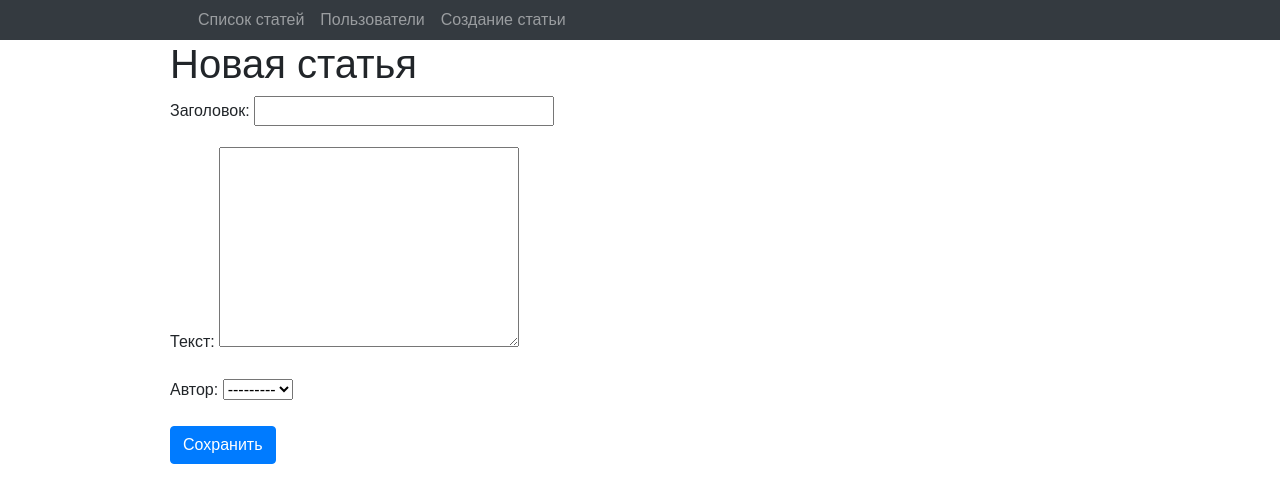
After one commit to Bak0903/python_group_2_homework_43_bakai_naralyev, a Django app: page /article/create in a window 1280 px wide. The commit adds this page. Shown: the top 503 px of the page. Run offline with Django 3.2, Linux system fonts and the light colour scheme; data that the repository does not hold is empty; some libraries are stand-ins or nearby versions.

Commit message:
Complete 43(except styles).

```diff
--- a/blog/blog/settings.py
+++ b/blog/blog/settings.py
@@ -119,3 +119,4 @@ USE_TZ = True
 # https://docs.djangoproject.com/en/2.1/howto/static-files/
 
 STATIC_URL = '/static/'
+STATIC_ROOT = os.path.join(BASE_DIR, "static")
--- a/blog/blog/urls.py
+++ b/blog/blog/urls.py
@@ -15,7 +15,10 @@ Including another URLconf
 """
 from django.contrib import admin
 from django.urls import path
-from webapp.views import ArticleListView, ArticleDetailView, BloggerListView, BloggerDetailView, favorite_articles
+from webapp.views import ArticleListView, ArticleDetailView, \
+        BloggerListView, BloggerDetailView, favorite_articles, \
+        ProjectCreateView, ProjectUpdateView, CommentCreateView, \
+        ProjectDeleteView
 
 urlpatterns = [
     path('admin/', admin.site.urls),
@@ -24,4 +27,11 @@ urlpatterns = [
     path('blogger', BloggerListView.as_view(), name='blogger_list'),
     path('blogger/<int:pk>', BloggerDetailView.as_view(), name='blogger_detail'),
     path('favorite/<int:blogger_pk>', favorite_articles, name='favorite'),
+
+
+    path('article/create', ProjectCreateView.as_view(), name='create_article'),
+    path('article/<int:pk>/delete', ProjectDeleteView.as_view(), name='article_delete'),
+    path('article/<int:pk>/update', ProjectUpdateView.as_view(), name='article_update'),
+    path('article_comment/add', CommentCreateView.as_view(), name='create_comment'),
+
 ]
--- /dev/null
+++ b/blog/webapp/forms.py
@@ -0,0 +1,18 @@
+from django import forms
+from webapp.models import Article, Comment
+
+
+class SearchArticleForm(forms.Form):
+    search = forms.CharField(max_length=50, required=False, label="Поле для поиска")
+
+
+class ArticleForm(forms.ModelForm):
+    class Meta:
+        model = Article
+        fields = ['title', 'text', 'author']
+
+
+class CommentForm(forms.ModelForm):
+    class Meta:
+        model = Comment
+        fields = ['author', 'text', 'comment_to_article']
--- /dev/null
+++ b/blog/webapp/static/css/style.css
@@ -0,0 +1,86 @@
+body {
+    font-family: Arial, sans-serif;
+}
+
+
+.my_container {
+    width: 940px;
+    margin: 0 auto;
+
+}
+
+.navbar-nav, .inner_container {
+    padding: 0 20px;
+}
+
+.alert {
+    width: 49%;
+}
+
+.head {
+    width: 100%;
+}
+
+.my_title {
+    width: 60%;
+}
+
+.edit_or_del {
+    width: 22%;
+    float: right;
+}
+
+.btn-success {
+    margin-top: 40px;
+    width: 91px;
+}
+
+.h1 {
+    padding-top: 21px;
+    height: 90px;
+    text-align: center;
+}
+
+.h2 {
+    font-size: 14px;
+    font-weight: bold;
+}
+
+a {
+    text-decoration: none;
+    color: firebrick;
+}
+
+a:hover {
+    text-decoration: none;
+    color: black;
+}
+
+.email_text{
+    font-size: 14px;
+}
+
+.text-justify {
+    margin: 27px 0;
+    padding-right: 8px;
+}
+
+.text-right {
+    margin: 10px 23px;
+    color: grey;
+}
+
+.modal-title {
+    margin-left: 146px;
+}
+
+.modal_btn {
+    width: 100px;
+}
+textarea, input {
+    width: 300px;
+}
+
+textarea {
+    height: 200px;
+}
--- /dev/null
+++ b/blog/webapp/templates/article_create.html
@@ -0,0 +1,10 @@
+{% extends 'base.html' %}
+{% block title %}Статьи{% endblock %}
+{% block content %}
+    <h1>Новая статья</h1>
+    <form action="{% url 'create_article' %}" method="post">
+        {% csrf_token %}
+        {{ form.as_p }}
+        <button type="submit" class="btn btn-primary">Сохранить</button>
+    </form>
+{% endblock %}
--- a/blog/webapp/templates/base.html
+++ b/blog/webapp/templates/base.html
@@ -8,22 +8,24 @@
     <meta http-equiv="X-UA-Compatible" content="ie=edge">
     <title>{% block title %}{% endblock %}</title>
     <link rel="stylesheet" href="https://stackpath.bootstrapcdn.com/bootstrap/4.1.3/css/bootstrap.min.css" integrity="sha384-MCw98/SFnGE8fJT3GXwEOngsV7Zt27NXFoaoApmYm81iuXoPkFOJwJ8ERdknLPMO" crossorigin="anonymous">
-
+    <link rel="stylesheet" href="../static/css/style.css">
 </head>
 <body>
 
-            <nav class="navbar">
-                <ul class="menu">
-                  <li><a href="{% url 'article_list' %}">Список статей</a></li>
-                  <li><a href="{% url 'blogger_list' %}">Пользователи</a></li>
+            <nav class="navbar-expand-lg navbar-dark bg-dark">
+                <ul class="navbar-nav my_container">
+                  <li class="nav-item"><a class="nav-link" href="{% url 'article_list' %}">Список статей</a></li>
+                  <li class="nav-item"><a class="nav-link" href="{% url 'blogger_list' %}">Пользователи</a></li>
+                  <li class="nav-item"><a class="nav-link" href="{% url 'create_article' %}">Создание статьи</a></li>
                     {% block menu %}
                     {% endblock %}
                 </ul>
             </nav>
 
 
-
+    <div class="my_container">
     {% block content %}{% endblock %}
+    </div>
 </body>
 <script src="https://code.jquery.com/jquery-3.3.1.slim.min.js" integrity="sha384-q8i/X+965DzO0rT7abK41JStQIAqVgRVzpbzo5smXKp4YfRvH+8abtTE1Pi6jizo" crossorigin="anonymous"></script>
 <script src="https://cdnjs.cloudflare.com/ajax/libs/popper.js/1.14.3/umd/popper.min.js" integrity="sha384-ZMP7rVo3mIykV+2+9J3UJ46jBk0WLaUAdn689aCwoqbBJiSnjAK/l8WvCWPIPm49" crossorigin="anonymous"></script>
--- a/blog/webapp/views.py
+++ b/blog/webapp/views.py
@@ -1,10 +1,25 @@
 from django.shortcuts import render,redirect, get_object_or_404
-from django.views.generic import ListView, DetailView
-from webapp.models import Blogger, Article, Favorite
+from django.views.generic import ListView, DetailView, FormView, CreateView, UpdateView, DeleteView
+from webapp.models import Blogger, Article, Favorite, Comment
+from webapp.forms import SearchArticleForm, ArticleForm, CommentForm
+from django.urls import reverse_lazy
 
-class ArticleListView(ListView):
+
+class ArticleListView(ListView, FormView):
     model = Article
     template_name = 'article_list.html'
+    form_class = SearchArticleForm
+
+    def get_queryset(self):
+        search = self.request.GET.get('search')
+
+        if not search:
+            return Article.objects.all()
+        else:
+            return Article.objects.filter(title__contains=search)
+
+
+
 
 
 class ArticleDetailView(DetailView):
@@ -26,3 +41,29 @@ def favorite_articles(request, blogger_pk):
     blogger = get_object_or_404(Blogger, pk=blogger_pk)
     list = blogger.blogger_fav.all
     return render(request, 'favorite_articles.html', {'list': list})
+
+
+class ProjectCreateView(CreateView):
+    model = Article
+    template_name = 'article_create.html'
+    form_class = ArticleForm
+    success_url = reverse_lazy('article_list')
+
+class ProjectDeleteView(DeleteView):
+    model = Article
+    template_name = 'delete_article.html'
+    success_url = reverse_lazy('article_list')
+
+
+class ProjectUpdateView(UpdateView):
+    model = Article
+    template_name = 'article_update.html'
+    form_class = ArticleForm
+    success_url = reverse_lazy('article_list')
+
+
+class CommentCreateView(CreateView):
+    model = Comment
+    template_name = 'comment_create.html'
+    form_class = CommentForm
+    success_url = reverse_lazy('article_list')
```
Also changed, not shown: blog/webapp/templates/article_detail.html (+10 -3 lines), blog/webapp/templates/article_list.html (+9 -0 lines), blog/webapp/templates/article_update.html (added, +12 -0 lines), blog/webapp/templates/comment_create.html (added, +10 -0 lines), blog/webapp/templates/delete_article.html (added, +12 -0 lines).
